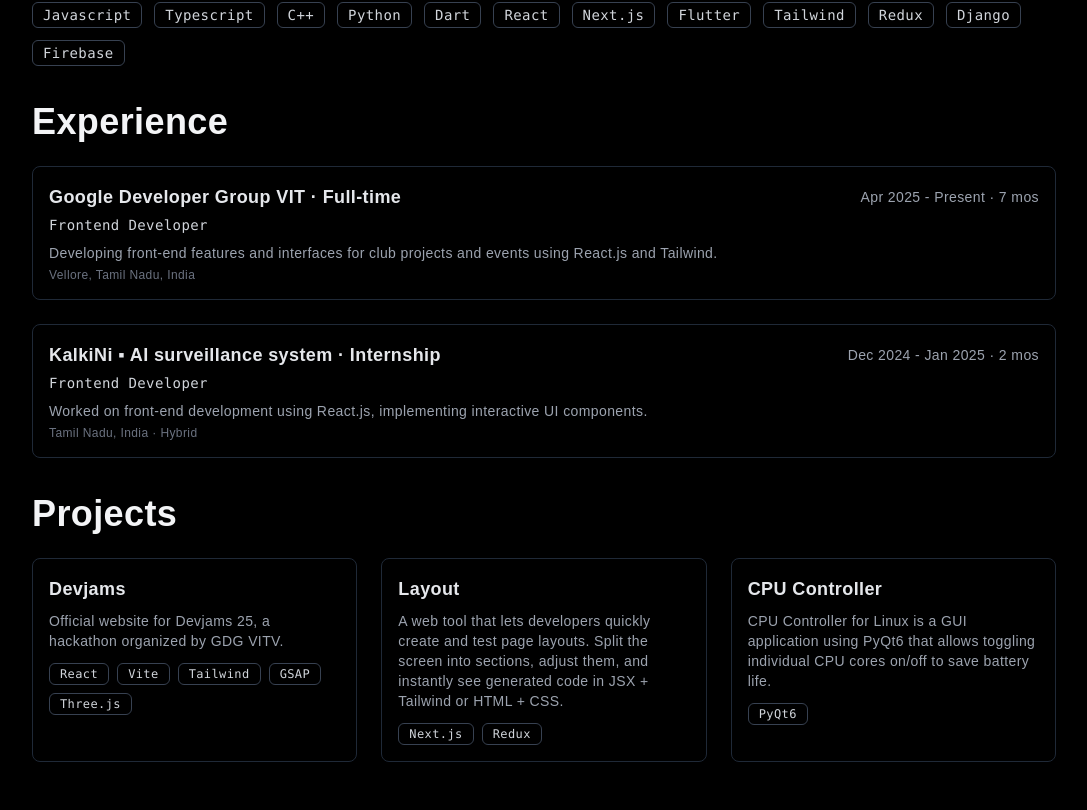
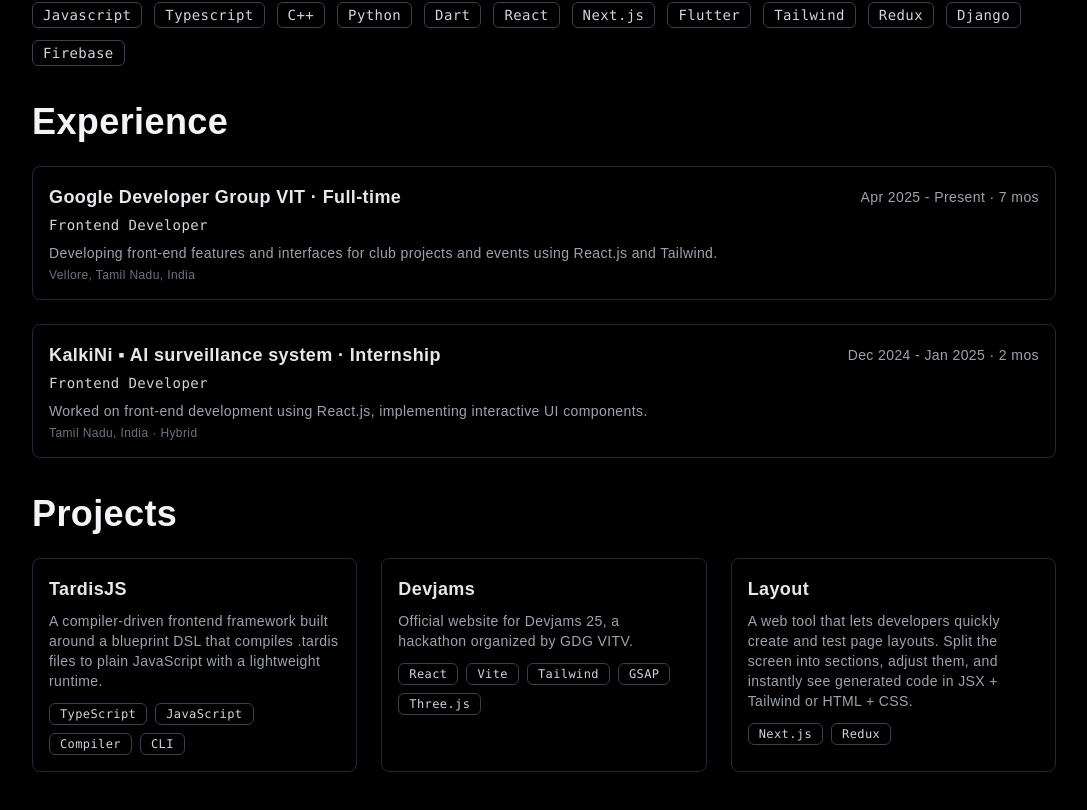
Before and after one commit to devansharora18/portfolio, a Next.js app: page / in a window 1280 px wide. Shown: the part 344-1154 px from the top of the page, without its empty margins (96-1183 px from the left). Built offline with nearby package versions, Linux system fonts and the light colour scheme.

Commit message:
feat: add TardisJS project to the projects list and remove CPU Controller entry

```diff
--- a/app/components/Projects.tsx
+++ b/app/components/Projects.tsx
@@ -37,6 +37,13 @@
 // ------------------ Projects ------------------
 const projects = [
 	{
+		title: "TardisJS",
+		link: "https://github.com/devansharora18/tardisjs",
+		description:
+			"A compiler-driven frontend framework built around a blueprint DSL that compiles .tardis files to plain JavaScript with a lightweight runtime.",
+		tech: ["TypeScript", "JavaScript", "Compiler", "CLI"],
+	},
+	{
 		title: "Devjams",
 		link: "https://devjams.dscvit.com",
 		description:
@@ -49,13 +56,6 @@
 		description:
 			"A web tool that lets developers quickly create and test page layouts. Split the screen into sections, adjust them, and instantly see generated code in JSX + Tailwind or HTML + CSS.",
 		tech: ["Next.js", "Redux"],
-	},
-	{
-		title: "CPU Controller",
-		link: "https://github.com/devansharora18/cpu-controller",
-		description:
-			"CPU Controller for Linux is a GUI application using PyQt6 that allows toggling individual CPU cores on/off to save battery life.",
-		tech: ["PyQt6"],
 	},
 ];
 
```
